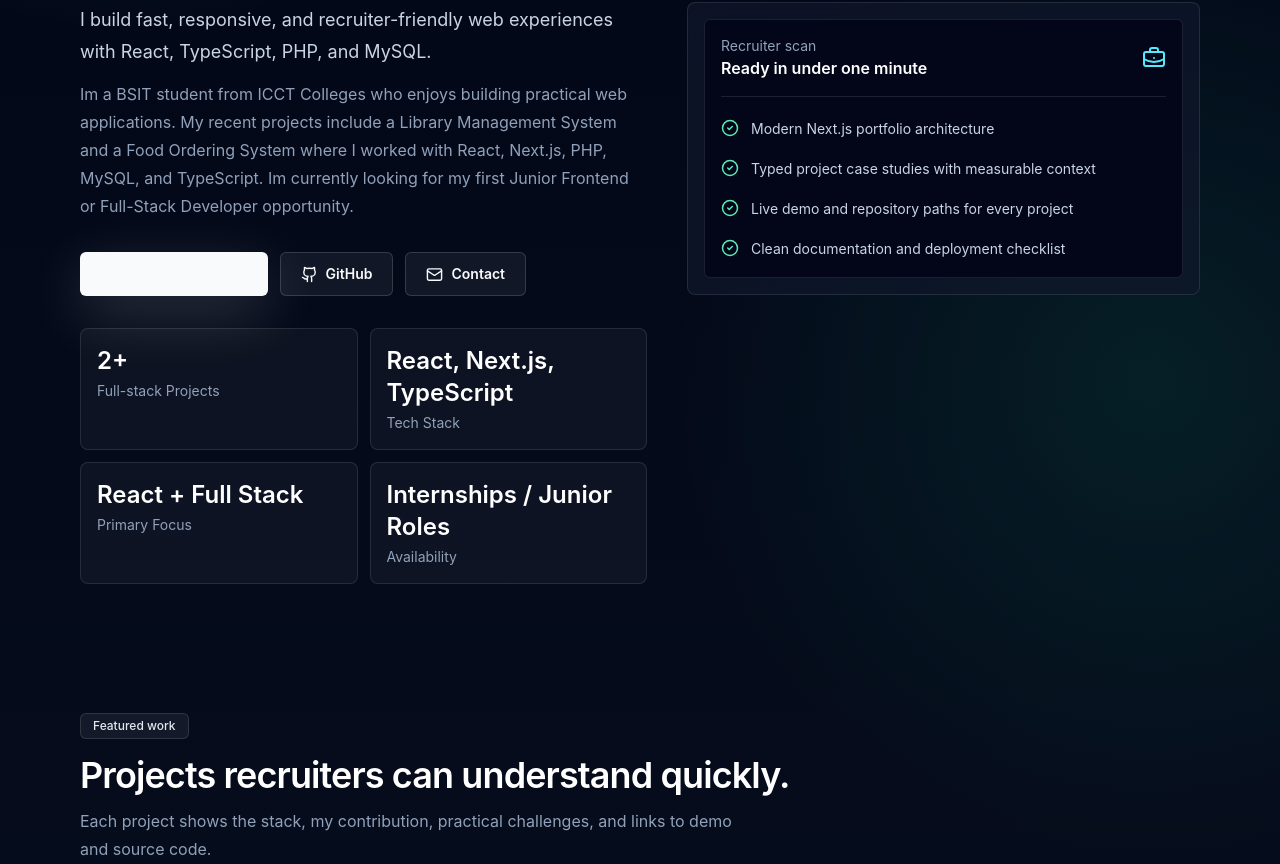
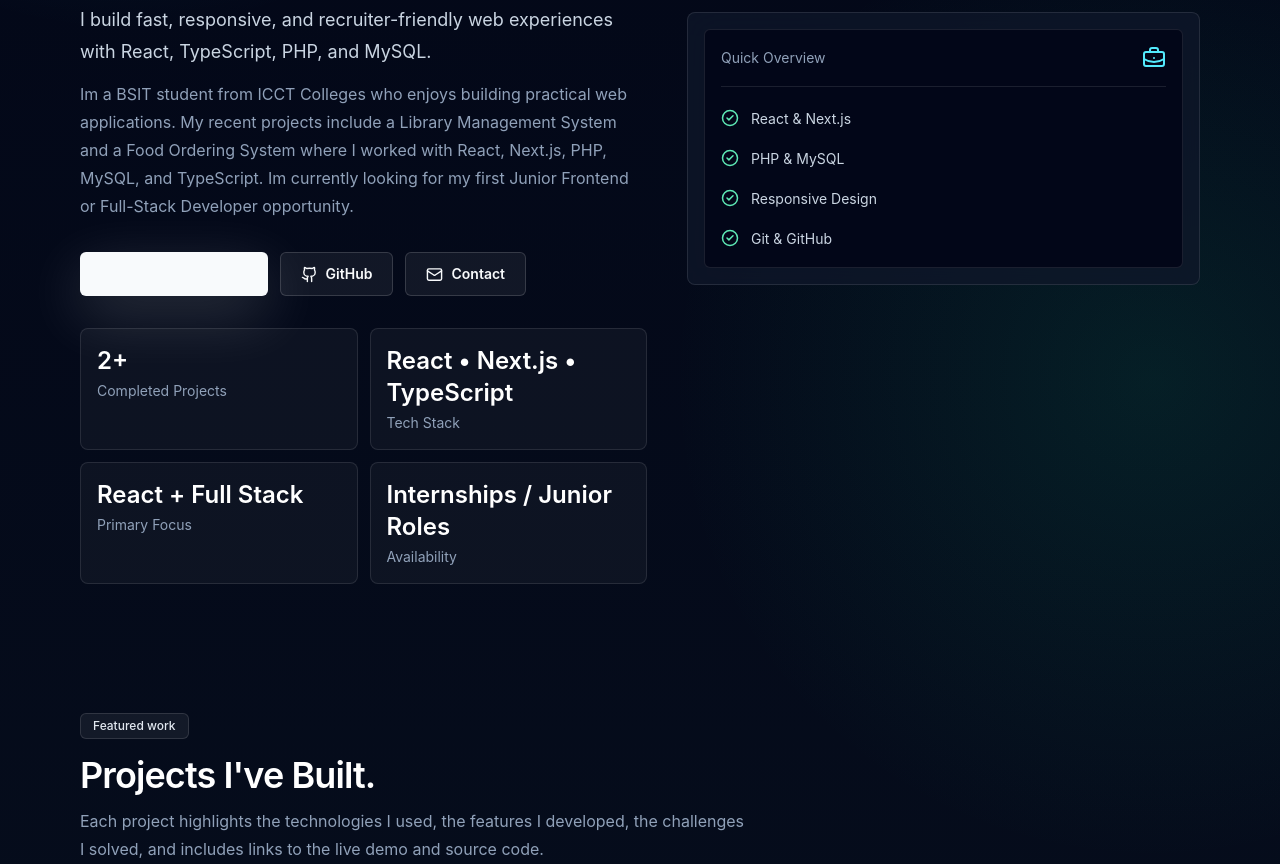
Before and after one commit to sevi07202007/Josephsah, a Next.js app: page / in a window 1280 px wide. Shown: the part 416-1280 px from the top of the page. Built offline with nearby package versions, Linux system fonts and the light colour scheme.

Commit message:
Describe your changes

```diff
--- a/components/portfolio-page.tsx
+++ b/components/portfolio-page.tsx
@@ -158,17 +158,16 @@ export function PortfolioPage() {
             <div className="rounded-md border border-white/10 bg-slate-950 p-4">
               <div className="flex items-center justify-between border-b border-white/10 pb-4">
                 <div>
-                  <p className="text-sm text-slate-400">Recruiter scan</p>
-                  <p className="font-semibold text-white">Ready in under one minute</p>
+                  <p className="text-sm text-slate-400">Quick Overview</p>
                 </div>
                 <BriefcaseBusiness className="text-cyan-300" size={24} />
               </div>
               <div className="mt-5 grid gap-4">
                 {[
-                  'Modern Next.js portfolio architecture',
-                  'Typed project case studies with measurable context',
-                  'Live demo and repository paths for every project',
-                  'Clean documentation and deployment checklist',
+                  'React & Next.js',
+                  'PHP & MySQL',
+                  'Responsive Design',
+                  'Git & GitHub',
                 ].map((item) => (
                   <div key={item} className="flex gap-3">
                     <CheckCircle2 className="mt-0.5 shrink-0 text-emerald-300" size={18} />
@@ -185,11 +184,10 @@ export function PortfolioPage() {
             <div>
               <Badge>Featured work</Badge>
               <h2 className="mt-4 text-3xl font-semibold tracking-tight text-white sm:text-4xl">
-                Projects recruiters can understand quickly.
+                Projects I've Built.
               </h2>
               <p className="mt-3 max-w-2xl leading-7 text-slate-400">
-                Each project shows the stack, my contribution, practical challenges, and links to
-                demo and source code.
+                Each project highlights the technologies I used, the features I developed, the challenges I solved, and includes links to the live demo and source code.
               </p>
             </div>
           </div>
@@ -251,7 +249,7 @@ export function PortfolioPage() {
         <section id="skills" className="section-shell py-16">
           <Badge>Technical foundation</Badge>
           <h2 className="mt-4 text-3xl font-semibold tracking-tight text-white sm:text-4xl">
-            Built around maintainable frontend engineering.
+            Building responsive and user-friendly web applications.
           </h2>
           <div className="mt-8 grid gap-4 md:grid-cols-2">
             {skills.map((group) => {
@@ -272,13 +270,21 @@ export function PortfolioPage() {
         </section>
 
         <section id="process" className="section-shell py-16">
-          <Badge>How I work</Badge>
-          <div className="mt-8 grid gap-4 md:grid-cols-3">
-          {processSteps.map((step, index) => (
-            <Card key={index} className="p-6">
-            <p>{step.description}</p>
-            </Card>
-          ))}
+          <div className="flex flex-col items-center">
+            <Badge>How I work</Badge>
+
+            <div className="mt-8 w-full flex justify-center">
+              {processSteps.map((step, index) => {
+                const Icon = step.icon
+
+                return (
+                  <Card key={index} className="max-w-xl p-6 text-center">
+                    <Icon className="mx-auto mb-4 text-emerald-300" size={28} />
+                    <p>{step.description}</p>
+                  </Card>
+                )
+              })}
+            </div>
           </div>
         </section>
 
@@ -287,11 +293,10 @@ export function PortfolioPage() {
             <div>
               <Badge>Contact</Badge>
               <h2 className="mt-4 text-3xl font-semibold tracking-tight text-white">
-                Let&apos;s talk about the role, the team, or the next project.
+                Let's connect and discuss how I can contribute to your team.
               </h2>
               <p className="mt-4 leading-7 text-slate-400">
-                I am open to internships, junior frontend roles, React developer roles, and
-                full-stack opportunities where I can keep improving through real product work.
+                I'm currently seeking internship and junior developer opportunities in frontend or full-stack development. If you think I'd be a good fit for your team, I'd be happy to connect and discuss how I can contribute.
               </p>
             </div>
             <div className="grid gap-3">
@@ -315,8 +320,9 @@ export function PortfolioPage() {
 
       <footer className="border-t border-white/10 py-8">
         <div className="section-shell flex flex-col justify-between gap-4 text-sm text-slate-400 md:flex-row">
-          <p>Designed and developed by {profile.name}.</p>
-          <p>Next.js 15 | TypeScript | Tailwind CSS v4 | Shadcn/UI | Vercel-ready</p>
+          <p>© {new Date().getFullYear()} {profile.name}. All rights reserved.</p>
+
+          <p>Built with Next.js • TypeScript • Tailwind CSS • shadcn/ui</p>
         </div>
       </footer>
     </div>
--- a/data/portfolio.ts
+++ b/data/portfolio.ts
@@ -8,7 +8,8 @@ import {
   MapPin,
   Phone,
   Server,
-  Sparkles,
+  LaptopMinimal,
+  Icon,
 } from 'lucide-react'
 
 export type Project = {
@@ -52,8 +53,8 @@ export const navItems = [
 ] as const
 
 export const highlights = [
-  { label: 'Full-stack Projects', value: '2+' },
-  { label: 'Tech Stack', value: 'React,  Next.js, TypeScript' },
+  { label: 'Completed Projects', value: '2+' },
+  { label: 'Tech Stack', value: 'React • Next.js • TypeScript' },
   { label: 'Primary Focus', value: 'React + Full Stack' },
   { label: 'Availability', value: 'Internships / Junior Roles' },
 ] as const
@@ -156,6 +157,7 @@ export const projects: Project[] = [
 
 export const processSteps = [
   {
+    icon: LaptopMinimal,
     description:
       'I enjoy building responsive web applications using React, TypeScript, and PHP. My focus is writing clean code that is easy to maintain and deploy.',
   },
--- a/package.json
+++ b/package.json
@@ -16,7 +16,7 @@
   "dependencies": {
     "@tailwindcss/postcss": "^4.1.11",
     "framer-motion": "^11.11.9",
-    "lucide-react": "^0.468.0",
+    "lucide-react": "^1.24.0",
     "next": "^15.0.0",
     "react": "^19.0.0",
     "react-dom": "^19.0.0",
```
Also changed, not shown: 1 other file (tests, documents, lock files or other folders).
